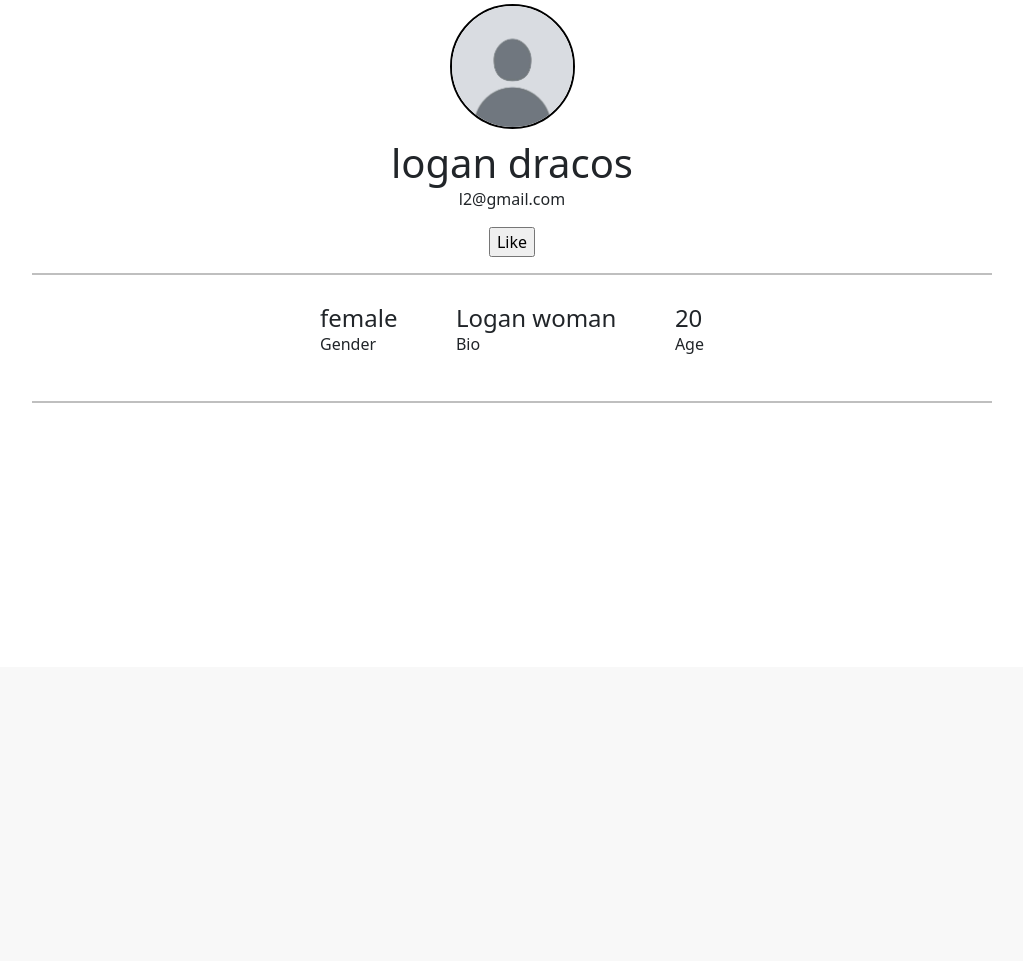
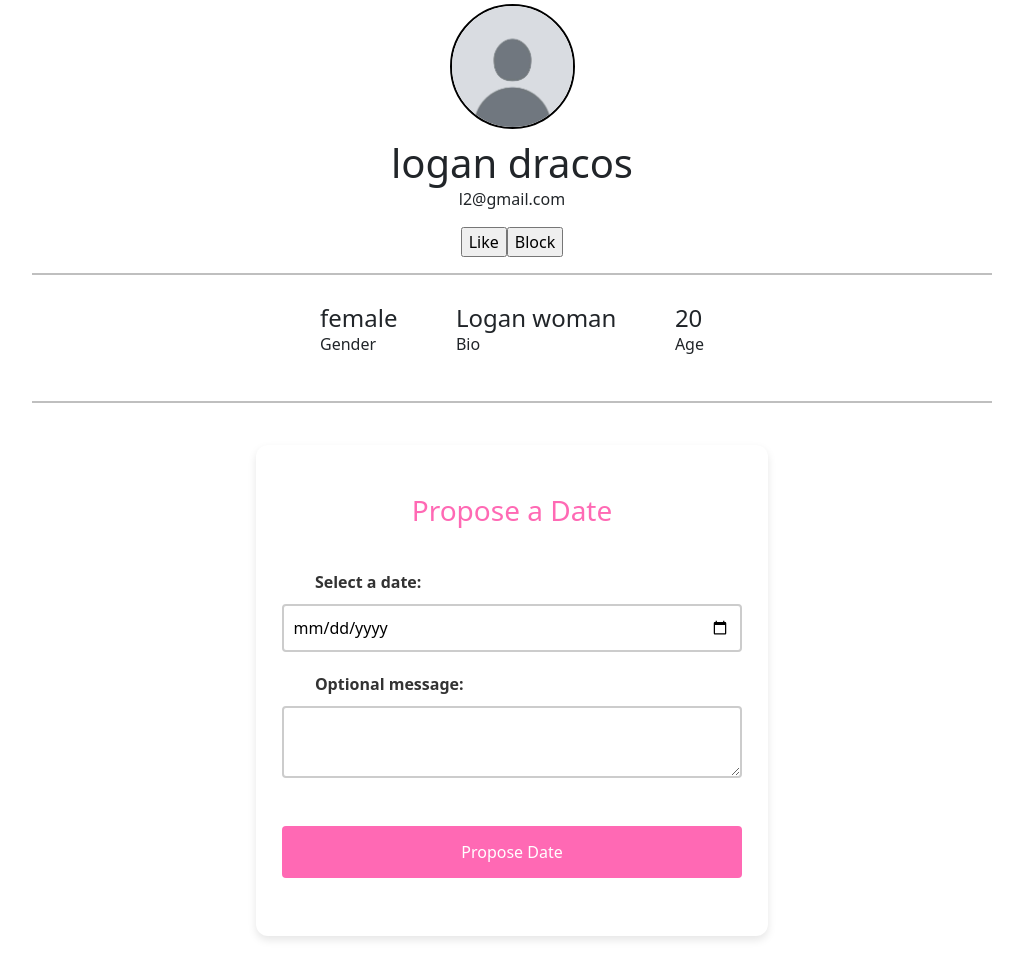
Before and after one commit to jaronwald24/DatingApp, a Flask app: page /profile/12 in a window 1280 px wide. Shown: the part 133-1094 px from the top of the page, without its empty margins (128-1151 px from the left). Before the commit the page ends 536 px from the top, so only its background shows below. Run offline with Flask 3, Linux system fonts and the light colour scheme; a user stored in the database is signed in.

Commit message:
merge changes got messed up -- fixed blocking and proposals

```diff
--- a/DatingApp/main.py
+++ b/DatingApp/main.py
@@ -24,9 +24,13 @@ def index():
     age_max = current_year - curUser.profile.age_minimum
     gender_pref = curUser.profile.genderPreference
 
+    blocked_users = [blocked_user.id for blocked_user in curUser.blocking]
+
+
     defaultUsers = db.session.query(model.User).join(model.Profile).filter(
         model.User.id != curUser.id,
         model.Profile.birth_year.between(age_min, age_max),
+        model.User.id.notin_(blocked_users),
         model.Profile.gender == gender_pref,
         model.Profile.genderPreference == curUser.profile.gender
     ).limit(10).all()
@@ -50,6 +54,14 @@ def profile(user_id):
     else:
         like_button = "like"
 
+    if curUser.id == user.id:
+        block_button = None
+    elif user in curUser.blocking:
+        block_button = "unblock"
+    else:
+        block_button = "block"
+
+
     received_proposals = (
         DateProposal.query.filter_by(recipient_id=user.id, status=model.ProposalStatus.proposed.value).all()
         if curUser.id == user.id else []
@@ -66,7 +78,7 @@ def profile(user_id):
 
     current_year = datetime.now().year
 
-    return render_template("main/profile.html", user=user, curUser=curUser, like_button=like_button,
+    return render_template("main/profile.html", user=user, curUser=curUser, like_button=like_button, block_button=block_button,
                            current_year=current_year, received_proposals=received_proposals,
                            sent_proposals=sent_proposals, set_dates=set_dates)
 
@@ -226,6 +238,9 @@ def search():
         if gender_pref:
             query = query.filter(model.Profile.genderPreference == gender_pref)
 
+        blocked_users = [blocked_user.id for blocked_user in curUser.blocking]
+        query = query.filter(model.User.id.notin_(blocked_users))
+
         users = query.all()
 
     current_year = datetime.now().year
@@ -233,9 +248,12 @@ def search():
     age_min = current_year - curUser.profile.age_maximum
     age_max = current_year - curUser.profile.age_minimum
     gender_pref = curUser.profile.genderPreference
+    blocked_users = [blocked_user.id for blocked_user in curUser.blocking]
+
 
     defaultUsers = db.session.query(model.User).join(model.Profile).filter(
         model.User.id != curUser.id,
+        model.User.id.notin_(blocked_users),
         model.Profile.birth_year.between(age_min, age_max),
         model.Profile.gender == gender_pref,
         model.Profile.genderPreference == curUser.profile.gender
@@ -320,3 +338,41 @@ def respond_proposal(proposal_id):
 
     db.session.commit()
     return redirect(url_for('main.profile', user_id=curUser.id))
+
+@bp.route("/block/<int:user_id>", methods=["POST"])
+@flask_login.login_required
+def block(user_id):
+    blockee = db.session.get(model.User, user_id)
+    if not blockee:
+        abort(404, "User id {} doesn't exist.".format(user_id))
+
+    if flask_login.current_user == blockee:
+        abort(403, "You can't block yourself.")
+    if blockee in flask_login.current_user.blocking:
+        abort(403, "You have already blocked this user.")
+
+    flask_login.current_user.blocking.append(blockee)
+
+    if blockee in flask_login.current_user.liking:
+        flask_login.current_user.liking.remove(blockee)
+
+    db.session.commit()
+    flash("You're now blocking {}.".format(blockee.username))
+    return redirect(url_for("main.profile", user_id=user_id))
+
+@bp.route("/unblock/<int:user_id>", methods=["POST"])
+@flask_login.login_required
+def unblock(user_id):
+    unblockee = db.session.get(model.User, user_id)
+    if not unblockee:
+        abort(404, "User id {} doesn't exist.".format(user_id))
+
+    if flask_login.current_user == unblockee:
+        abort(403, "You can't unblock yourself.")
+    if unblockee not in flask_login.current_user.blocking:
+        abort(403, "You're not blocking this user.")
+
+    flask_login.current_user.blocking.remove(unblockee)
+    db.session.commit()
+    flash("You've unblocked {}.".format(unblockee.username))
+    return redirect(url_for("main.profile", user_id=user_id))
--- a/DatingApp/templates/main/profile.html
+++ b/DatingApp/templates/main/profile.html
@@ -56,6 +56,18 @@
     </div>
     <hr style="border: 1px solid black; width: 75%;">
 </div>
+{% if curUser.id != user.id %}
+<div class="propose-date">
+    <h3>Propose a Date</h3>
+    <form action="{{ url_for('main.propose_date', recipient_id=user.id) }}" method="post">
+        <label for="proposed_day">Select a date:</label>
+        <input type="date" id="proposed_day" name="proposed_day" required>
+        <label for="optional_message">Optional message:</label>
+        <textarea id="optional_message" name="optional_message"></textarea>
+        <button type="submit">Propose Date</button>
+    </form>
+</div>
+{% endif %}
 {% if user.id == current_user.id %}
     <a href="{{ url_for('main.editProfile') }}" class="button">Edit profile</a>
     <button id="blockedBtn">Blocked Users</button>
```
Also changed, not shown: instance/DatingApp.db.
